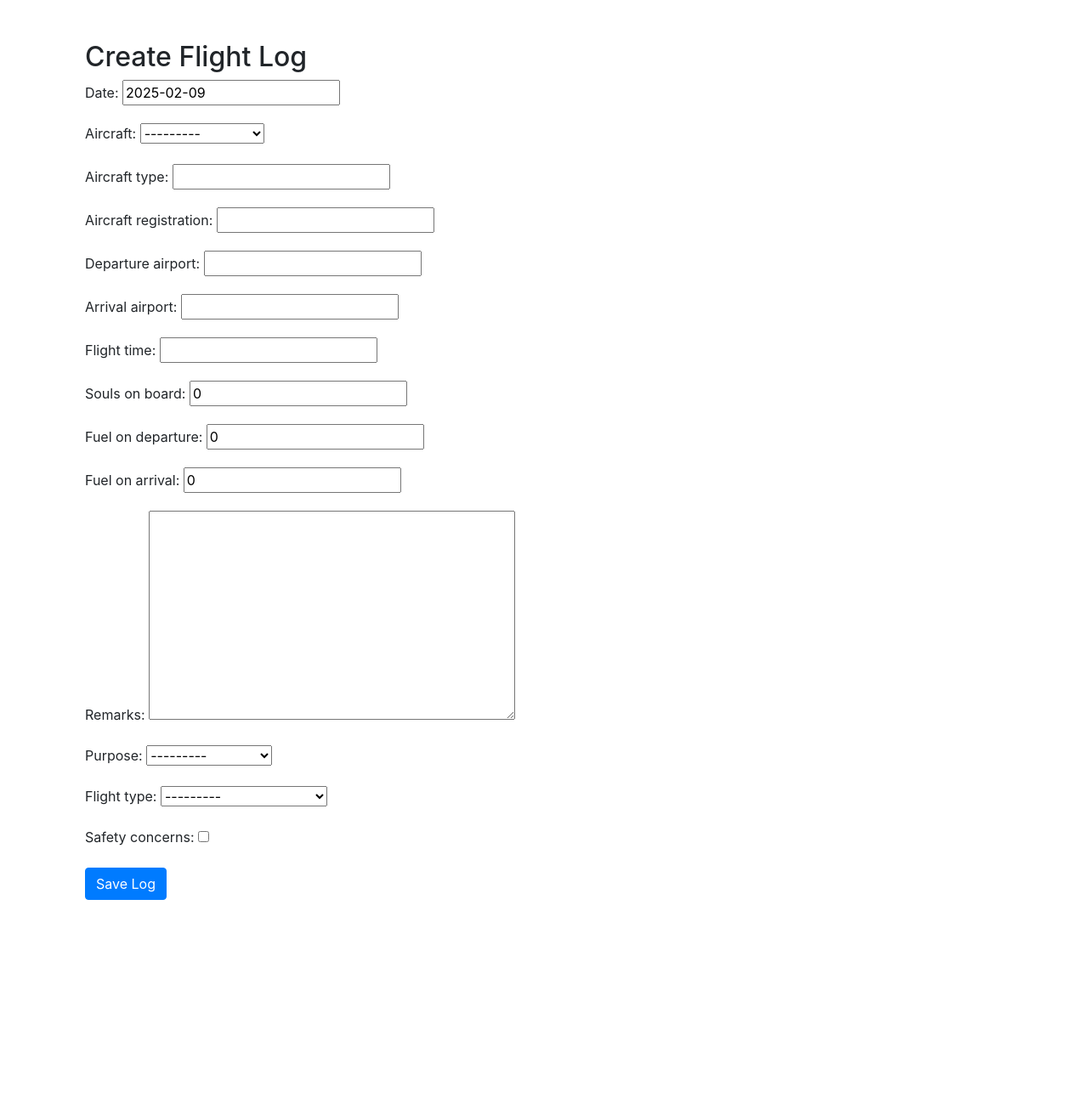
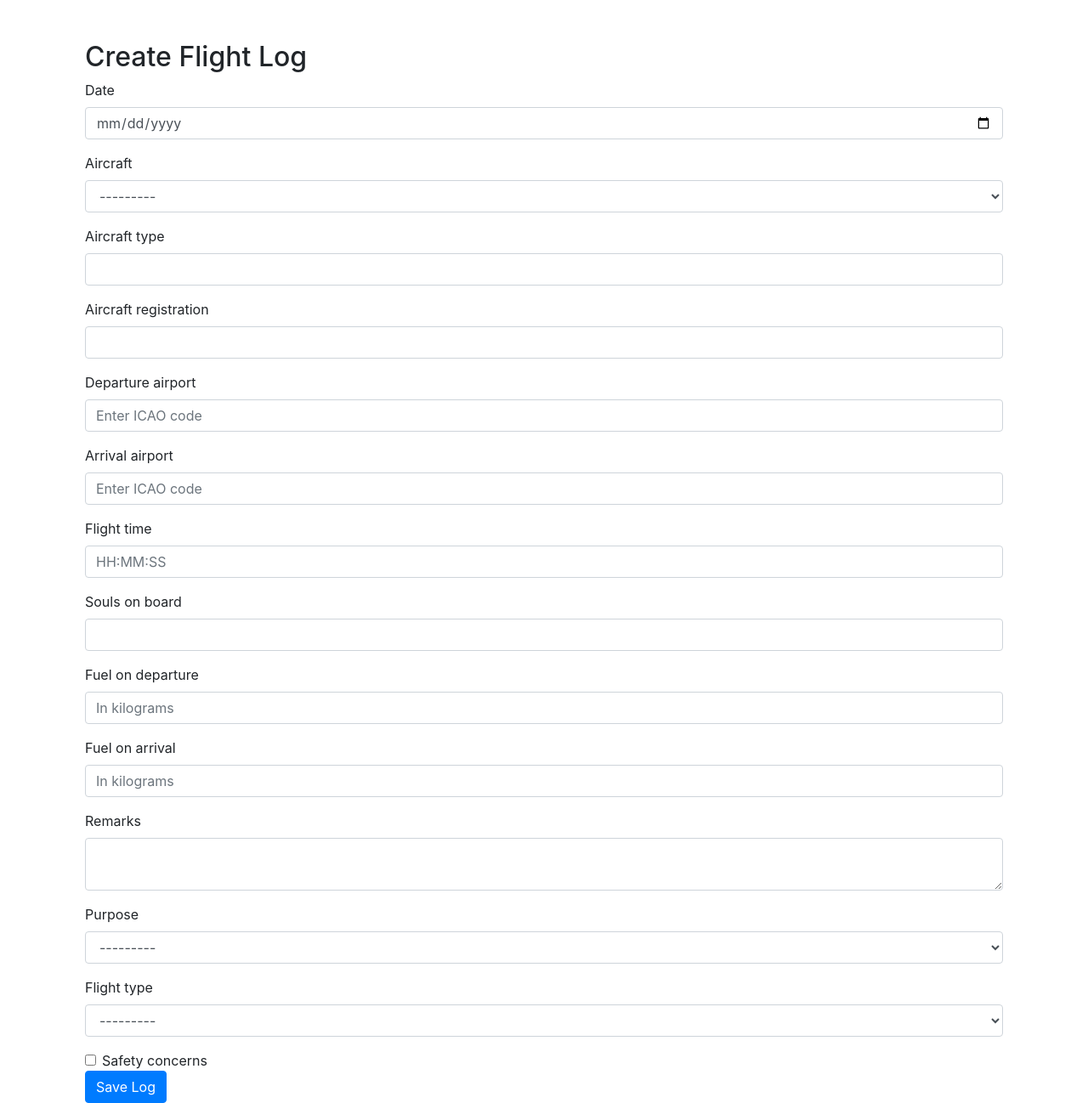
Before and after one commit to dcccalvin/SkyLog, a Django app: page /logbook/logs/new/ in a window 1280 px wide. Shown: the part 56-1354 px from the top of the page at 85% size. Before the commit the page ends 1115 px from the top, so only its background shows below. Run offline with Django 4.2, Linux system fonts and the light colour scheme; a user stored in the database is signed in.

Commit message:
enhance log creation form with additional fields and improve layout for better user experience solves:#10

```diff
--- a/Pilot_Logbook/logs/templates/logs/create_log.html
+++ b/Pilot_Logbook/logs/templates/logs/create_log.html
@@ -1,13 +1,102 @@
 {% extends 'others/base.html' %}
+{% block title %}LogBook{% endblock %}
+
 
 {% block content %}
 <div class="container mt-5">
     <h2>Create Flight Log</h2>
     <form method="POST">
         {% csrf_token %}
+
+
         <div class="form-group">
-            {{ log_form.as_p }}
+            <label for="{{ log_form.date.id_for_label }}">{{ log_form.date.label }}</label>
+            <input type="date" class="form-control" id="{{ log_form.date.id_for_label }}" name="{{ log_form.date.name }}" value="{{ log_form.date.value|default:'' }}" required>
         </div>
+
+        <div class="form-group">
+            <label for="{{ log_form.aircraft.id_for_label }}">{{ log_form.aircraft.label }}</label>
+            <select class="form-control" id="{{ log_form.aircraft.id_for_label }}" name="{{ log_form.aircraft.name }}">
+                {% for choice in log_form.aircraft.field.choices %}
+                    <option value="{{ choice.0 }}" {% if choice.0 == log_form.aircraft.value %}selected{% endif %}>{{ choice.1 }}</option>
+                {% endfor %}
+            </select>
+        </div>
+
+        <div class="form-group">
+            <label for="{{ log_form.aircraft_type.id_for_label }}">{{ log_form.aircraft_type.label }}</label>
+            <input type="text" class="form-control" id="{{ log_form.aircraft_type.id_for_label }}" name="{{ log_form.aircraft_type.name }}" value="{{ log_form.aircraft_type.value|default:'' }}">
+        </div>
+
+        <div class="form-group">
+            <label for="{{ log_form.aircraft_registration.id_for_label }}">{{ log_form.aircraft_registration.label }}</label>
+            <input type="text" class="form-control" id="{{ log_form.aircraft_registration.id_for_label }}" name="{{ log_form.aircraft_registration.name }}" value="{{ log_form.aircraft_registration.value|default:'' }}">
+        </div>
+
+        <div class="form-group">
+            <label for="{{ log_form.departure_airport.id_for_label }}">{{ log_form.departure_airport.label }}</label>
+            <input type="text" class="form-control" id="{{ log_form.departure_airport.id_for_label }}" name="{{ log_form.departure_airport.name }}" value="{{ log_form.departure_airport.value|default:'' }}" placeholder="Enter ICAO code">
+        </div>
+
+        <div class="form-group">
+            <label for="{{ log_form.arrival_airport.id_for_label }}">{{ log_form.arrival_airport.label }}</label>
+            <input type="text" class="form-control" id="{{ log_form.arrival_airport.id_for_label }}" name="{{ log_form.arrival_airport.name }}" value="{{ log_form.arrival_airport.value|default:'' }}" placeholder="Enter ICAO code">
+        </div>
+
+        <div class="form-group">
+            <label for="{{ log_form.flight_time.id_for_label }}">{{ log_form.flight_time.label }}</label>
+            <input type="text" class="form-control" id="{{ log_form.flight_time.id_for_label }}"
+                   name="{{ log_form.flight_time.name }}"
+                   value="{{ log_form.flight_time.value|default:'' }}"
+                   placeholder="HH:MM:SS"
+                   pattern="^([0-9]{2}):([0-9]{2}):([0-9]{2})$"
+                   title="Enter time in HH:MM:SS format (e.g., 02:30:00 for 2 hours 30 mins)">
+        </div>
+
+        <div class="form-group">
+            <label for="{{ log_form.souls_on_board.id_for_label }}">{{ log_form.souls_on_board.label }}</label>
+            <input type="number" class="form-control" id="{{ log_form.souls_on_board.id_for_label }}" name="{{ log_form.souls_on_board.name }}" value="{{ log_form.souls_on_board.value|default:'' }}">
+        </div>
+
+        <div class="form-group">
+            <label for="{{ log_form.fuel_on_departure.id_for_label }}">{{ log_form.fuel_on_departure.label }}</label>
+            <input type="number" class="form-control" id="{{ log_form.fuel_on_departure.id_for_label }}" name="{{ log_form.fuel_on_departure.name }}" value="{{ log_form.fuel_on_departure.value|default:'' }}" placeholder="In kilograms">
+        </div>
+
+        <div class="form-group">
+            <label for="{{ log_form.fuel_on_arrival.id_for_label }}">{{ log_form.fuel_on_arrival.label }}</label>
+            <input type="number" class="form-control" id="{{ log_form.fuel_on_arrival.id_for_label }}" name="{{ log_form.fuel_on_arrival.name }}" value="{{ log_form.fuel_on_arrival.value|default:'' }}" placeholder="In kilograms">
+        </div>
+
+        <div class="form-group">
+            <label for="{{ log_form.remarks.id_for_label }}">{{ log_form.remarks.label }}</label>
+            <textarea class="form-control" id="{{ log_form.remarks.id_for_label }}" name="{{ log_form.remarks.name }}">{{ log_form.remarks.value|default:'' }}</textarea>
+        </div>
+
+        <div class="form-group">
+            <label for="{{ log_form.purpose.id_for_label }}">{{ log_form.purpose.label }}</label>
+            <select class="form-control" id="{{ log_form.purpose.id_for_label }}" name="{{ log_form.purpose.name }}">
+                {% for choice in log_form.purpose.field.choices %}
+                    <option value="{{ choice.0 }}" {% if choice.0 == log_form.purpose.value %}selected{% endif %}>{{ choice.1 }}</option>
+                {% endfor %}
+            </select>
+        </div>
+
+        <div class="form-group">
+            <label for="{{ log_form.flight_type.id_for_label }}">{{ log_form.flight_type.label }}</label>
+            <select class="form-control" id="{{ log_form.flight_type.id_for_label }}" name="{{ log_form.flight_type.name }}">
+                {% for choice in log_form.flight_type.field.choices %}
+                    <option value="{{ choice.0 }}" {% if choice.0 == log_form.flight_type.value %}selected{% endif %}>{{ choice.1 }}</option>
+                {% endfor %}
+            </select>
+        </div>
+
+        <div class="form-check">
+            <input type="checkbox" class="form-check-input" id="{{ log_form.safety_concerns.id_for_label }}" name="{{ log_form.safety_concerns.name }}" {% if log_form.safety_concerns.value %}checked{% endif %}>
+            <label class="form-check-label" for="{{ log_form.safety_concerns.id_for_label }}">{{ log_form.safety_concerns.label }}</label>
+        </div>
+
+
         <button type="submit" class="btn btn-primary">Save Log</button>
     </form>
 </div>
--- a/Pilot_Logbook/logs/templates/logs/log_list.html
+++ b/Pilot_Logbook/logs/templates/logs/log_list.html
@@ -1,4 +1,5 @@
 {% extends "others/base.html" %}
+{% block title %}LogBook{% endblock %}
 
 {% block content %}
 <div class="container mt-4">
```
Also changed, not shown: Pilot_Logbook/db.sqlite3.
